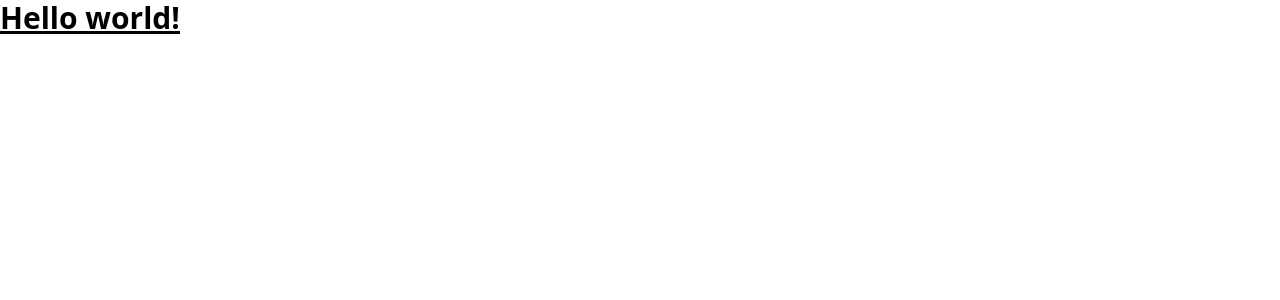
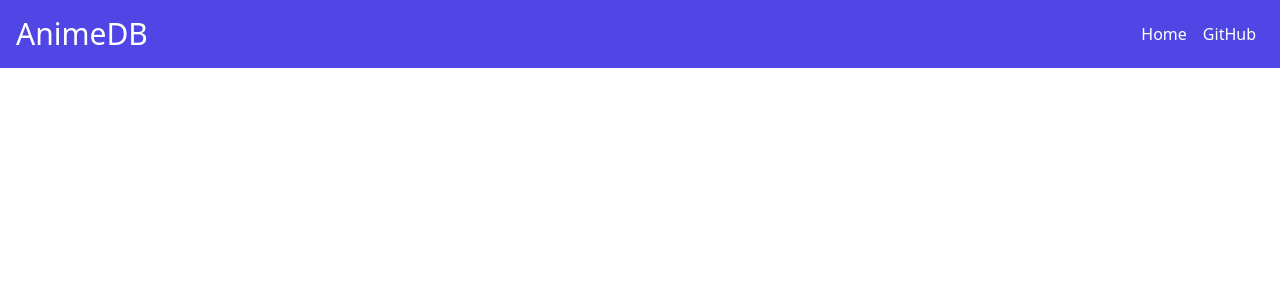
Before and after one commit to ryuuwiz/animedb, a Next.js app: page / in a window 1280 px wide. Shown: the top 300 px of the page. Built offline with nearby package versions, Linux system fonts and the light colour scheme.

Commit message:
feat: add layout & navbar components

```diff
--- a/components/Footer.tsx
+++ b/components/Footer.tsx
@@ -1,5 +1,5 @@
 const Footer = () => {
-  return;
+  return <></>;
 };
 
 export default Footer;
--- a/components/Layout.tsx
+++ b/components/Layout.tsx
@@ -1,5 +1,24 @@
-const Layout = () => {
-  return;
+import React from "react";
+import Head from "next/head";
+import Navbar from "./Navbar";
+import Footer from "./Footer";
+
+interface IProps {
+  children: React.ReactNode;
+}
+
+const Layout = ({ children }: IProps) => {
+  return (
+    <>
+      <Head>
+        <title>AnimeDB</title>
+        <meta name="viewport" content="initial-scale=1.0, width=device-width" />
+      </Head>
+      <Navbar />
+      <main>{children}</main>
+      <Footer />
+    </>
+  );
 };
 
 export default Layout;
--- a/components/Navbar.tsx
+++ b/components/Navbar.tsx
@@ -1,5 +1,19 @@
+import Link from "next/link";
+
 const Navbar = () => {
-  return;
+  return (
+    <div className="bg-indigo-600 text-white flex justify-between items-center p-4">
+      <h1 className="text-3xl">AnimeDB</h1>
+      <ul className="flex justify-between">
+        <li className="px-2">
+          <Link href="/">Home</Link>
+        </li>
+        <li className="px-2">
+          <a href="https://github.com/ryuuwiz/animedb">GitHub</a>
+        </li>
+      </ul>
+    </div>
+  );
 };
 
 export default Navbar;
--- a/pages/_app.tsx
+++ b/pages/_app.tsx
@@ -1,6 +1,11 @@
-import '../styles/globals.css'
-import type { AppProps } from 'next/app'
+import "../styles/globals.css";
+import type { AppProps } from "next/app";
+import Layout from "../components/Layout";
 
 export default function App({ Component, pageProps }: AppProps) {
-  return <Component {...pageProps} />
+  return (
+    <Layout>
+      <Component {...pageProps} />
+    </Layout>
+  );
 }
--- a/pages/api/search/[title].ts
+++ /dev/null
@@ -1,13 +0,0 @@
-import type { NextApiRequest, NextApiResponse } from "next";
-
-export default async function handler(
-  req: NextApiRequest,
-  res: NextApiResponse
-) {
-  const { title } = req.query;
-  const data = await fetch(
-    `https://api.jikan.moe/v4/anime?q=${title}&sfw`
-  ).then((res) => res.json());
-
-  res.status(200).json({ data });
-}
--- a/pages/index.tsx
+++ b/pages/index.tsx
@@ -1,3 +1,3 @@
 export default function Home() {
-  return <h1 className="text-3xl font-bold underline">Hello world!</h1>;
+  return <></>;
 }
```
Also changed, not shown: pages/[name].tsx (deleted), 2 other files (tests, documents, lock files or other folders).
